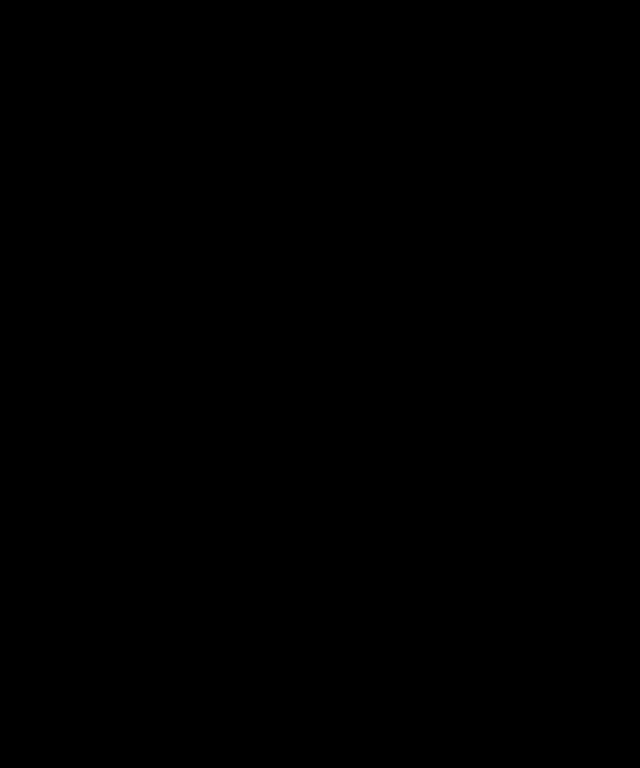
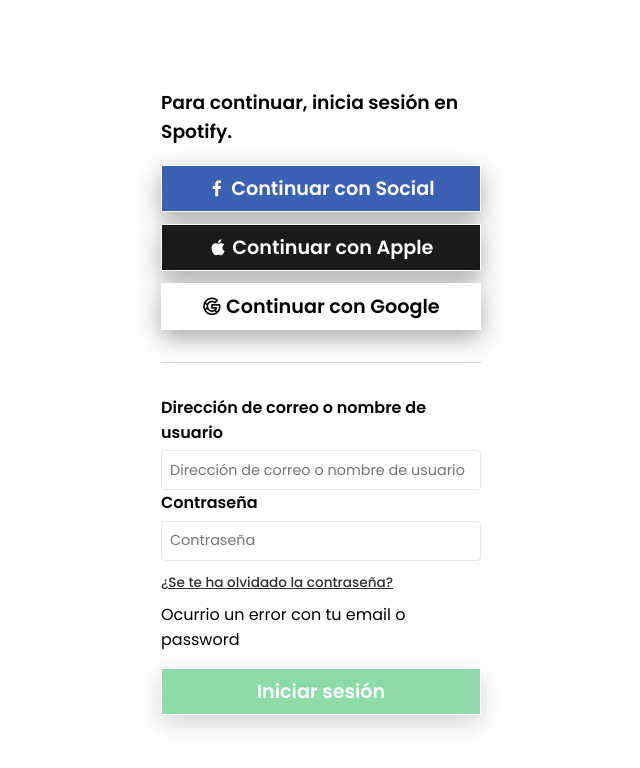
Before and after one commit to SFMZ21/Spotify-Clon, an Angular app: page /auth/login in a window 1280 px wide. Before the commit this address led to /. Shown: the top 768 px of the page, without its empty margins (319-959 px from the left). Built offline with nearby package versions, Linux system fonts and the light colour scheme.

Commit message:
Creación login y capturar datos

```diff
--- a/src/app/modules/auth/auth-routing.module.ts
+++ b/src/app/modules/auth/auth-routing.module.ts
@@ -1,7 +1,17 @@
 import { NgModule } from '@angular/core';
 import { RouterModule, Routes } from '@angular/router';
+import { AuthPageComponent } from './pages/auth-page/auth-page.component';
 
-const routes: Routes = [];
+const routes: Routes = [
+  {
+    path:'login',
+    component: AuthPageComponent
+  },
+  {
+    path:'**',
+    redirectTo: '/auth/login'
+  }
+];
 
 @NgModule({
   imports: [RouterModule.forChild(routes)],
--- a/src/app/modules/auth/auth.module.ts
+++ b/src/app/modules/auth/auth.module.ts
@@ -3,6 +3,7 @@
 
 import { AuthRoutingModule } from './auth-routing.module';
 import { AuthPageComponent } from './pages/auth-page/auth-page.component';
+import { ReactiveFormsModule } from '@angular/forms';
 
 
 @NgModule({
@@ -11,7 +12,8 @@
   ],
   imports: [
     CommonModule,
-    AuthRoutingModule
+    AuthRoutingModule,
+    ReactiveFormsModule
   ]
 })
 export class AuthModule { }
--- a/src/app/modules/auth/pages/auth-page/auth-page.component.css
+++ b/src/app/modules/auth/pages/auth-page/auth-page.component.css
@@ -0,0 +1,113 @@
+.login-auth-page {
+    position: absolute;
+    width: 100vw;
+    height: 100vh;
+    background-color: var(--color-4);
+    color: var(--color-3);
+    display: flex;
+    justify-content: center;
+    flex-direction: column;
+    align-items: center;
+    align-content: center;
+}
+
+.login-auth-page .login-auth-wrapper {
+    width: 25%;
+    display: flex;
+    justify-content: center;
+    flex-direction: column;
+    align-items: center;
+}
+
+.login-auth-page .login-social-zone {
+    display: flex;
+    flex-direction: column;
+    gap: .75rem;
+    width: 100%;
+}
+
+.login-auth-page .social-btn {
+    border: 0;
+    padding: .5rem 2rem;
+    width: 100%;
+    font-size: var(--font-size-2);
+    border-radius: var(--border-radius-2);
+    box-shadow: var(--shadow-1);
+    border: solid 1px var(--color-4);
+    background-color: var(--color-4);
+    font-weight: 600;
+}
+
+.login-auth-page .login-social-zone .social-btn.btn-fb {
+    background-color: #3A61B3;
+    color: var(--color-4);
+}
+
+.login-auth-page .login-social-zone .social-btn.btn-apple {
+    background-color: #1a1a1a;
+    color: var(--color-4);
+}
+
+.login-auth-page .separator {
+    width: 100%;
+    margin: 2rem 0;
+    border-bottom: solid 1px var(--color-2);
+    opacity: .2;
+}
+
+.login-auth-page .login-auth-form {
+    display: flex;
+    width: 100%;
+    justify-content: flex-start;
+    flex-direction: column;
+}
+
+.login-auth-page .login-auth-form .form-group {
+    display: flex;
+    justify-content: flex-start;
+    flex-direction: column;
+}
+
+.login-auth-page .login-auth-form .form-group input {
+    border: solid 1px #e7e7e7;
+    border-radius: var(--border-radius-1);
+    height: 30px;
+    padding: .25rem .5rem;
+    font-size: 90%;
+}
+
+.login-auth-page .login-auth-form label {
+    padding-bottom: .35rem;
+    font-weight: 600;
+    display: inline-block;
+    margin: 0;
+}
+
+.login-auth-page .login-auth-form .form-steps {
+    padding: .5rem 0;
+}
+
+.login-auth-page .login-auth-form .form-steps .link {
+    color: var(--color-2);
+    font-size: 85%;
+    font-weight: 500;
+    text-decoration: underline;
+}
+
+.login-auth-page .login-auth-form .form-steps .link:hover {
+    color: var(--color-1);
+}
+
+.login-auth-page .login-auth-form .form-action .login {
+    color: var(--color-4);
+    margin: 1rem 0;
+    background-color: var(--color-1);
+}
+
+input.ng-invalid.ng-touched {
+    border: solid 2px red !important
+}
+
+input.ng-valid.ng-touched {
+    border: solid 2px greenyellow !important
+}
--- a/src/app/modules/auth/pages/auth-page/auth-page.component.html
+++ b/src/app/modules/auth/pages/auth-page/auth-page.component.html
@@ -1 +1,30 @@
-<p>auth-page works!</p>
+<div class="login-auth-page">
+    <div class="login-auth-wrapper">
+        <h3>Para continuar, inicia sesión en Spotify.</h3>
+        <div class="login-social-zone">
+            <button class="social-btn btn-fb "> <i class="uil uil-facebook-f"></i> Continuar con Social</button>
+            <button class="social-btn btn-apple"><i class="uil uil-apple"></i> Continuar con Apple</button>
+            <button class="social-btn"><i class="uil uil-google"></i> Continuar con Google</button>
+        </div>
+        <div class="separator"></div>
+        <form (ngSubmit) ="sendLogin()" [formGroup] ='formLogin' class="login-auth-form">
+            <div class="form-group">
+                <label for="email">Dirección de correo o nombre de usuario</label>
+                <input formControlName="email" type="text" placeholder="Dirección de correo o nombre de usuario" class="form-input">
+            </div>
+            <div class="form-group">
+                <label for="password">Contraseña</label>
+                <input formControlName="password" type="password" placeholder="Contraseña" class="form-input">
+            </div>
+            <div class="form-steps">
+                <a class="link" href="">¿Se te ha olvidado la contraseña?</a>
+            </div>
+            <div>
+                Ocurrio un error con tu email o password
+            </div>
+            <div class="form-action">
+                <button [disabled]="formLogin.invalid" class="login social-btn">Iniciar sesión</button>
+            </div>
+        </form>
+    </div>
+</div>
--- a/src/app/modules/auth/pages/auth-page/auth-page.component.ts
+++ b/src/app/modules/auth/pages/auth-page/auth-page.component.ts
@@ -1,4 +1,5 @@
 import { Component, OnInit } from '@angular/core';
+import { FormControl, FormGroup, Validators } from '@angular/forms';
 
 @Component({
   selector: 'app-auth-page',
@@ -6,10 +7,27 @@
   styleUrls: ['./auth-page.component.css']
 })
 export class AuthPageComponent implements OnInit {
+  formLogin: FormGroup = new FormGroup({});
 
   constructor() { }
 
   ngOnInit(): void {
+    this.formLogin = new FormGroup(
+    {
+      email: new FormControl('',[
+        Validators.required,
+        Validators.email,
+      ]),
+      password:new FormControl('',[
+        Validators.required,
+        Validators.minLength(6),
+        Validators.maxLength(12)
+      ])
+    }
+    )
+  }
+  sendLogin(): void{
+    const body = this.formLogin.value
   }
 
 }
--- a/src/styles.css
+++ b/src/styles.css
@@ -25,3 +25,11 @@
      font-size: var(--font-size-1);
      color: var(--color-4);
  }
+
+ input,
+ button{
+    font-family:var(--font-family-1);
+ }
+ button:disabled{
+    opacity: .5;
+ }
```
